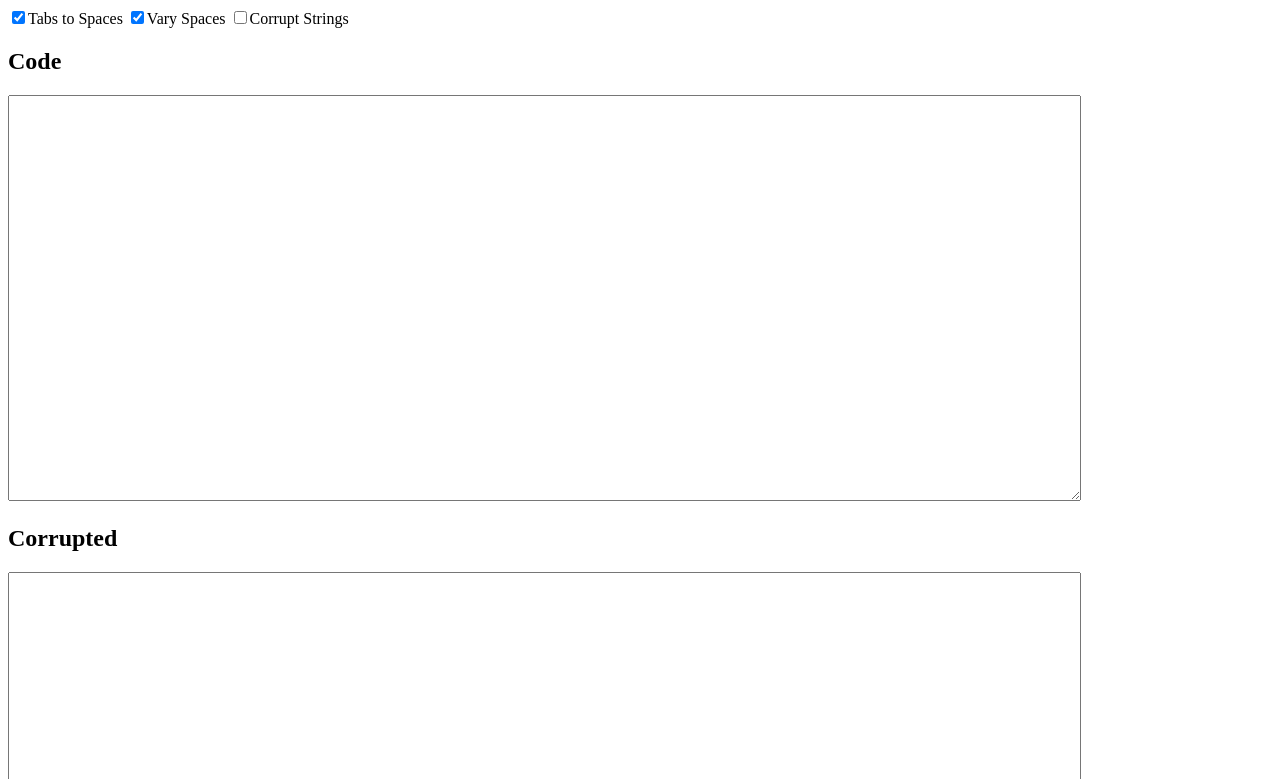
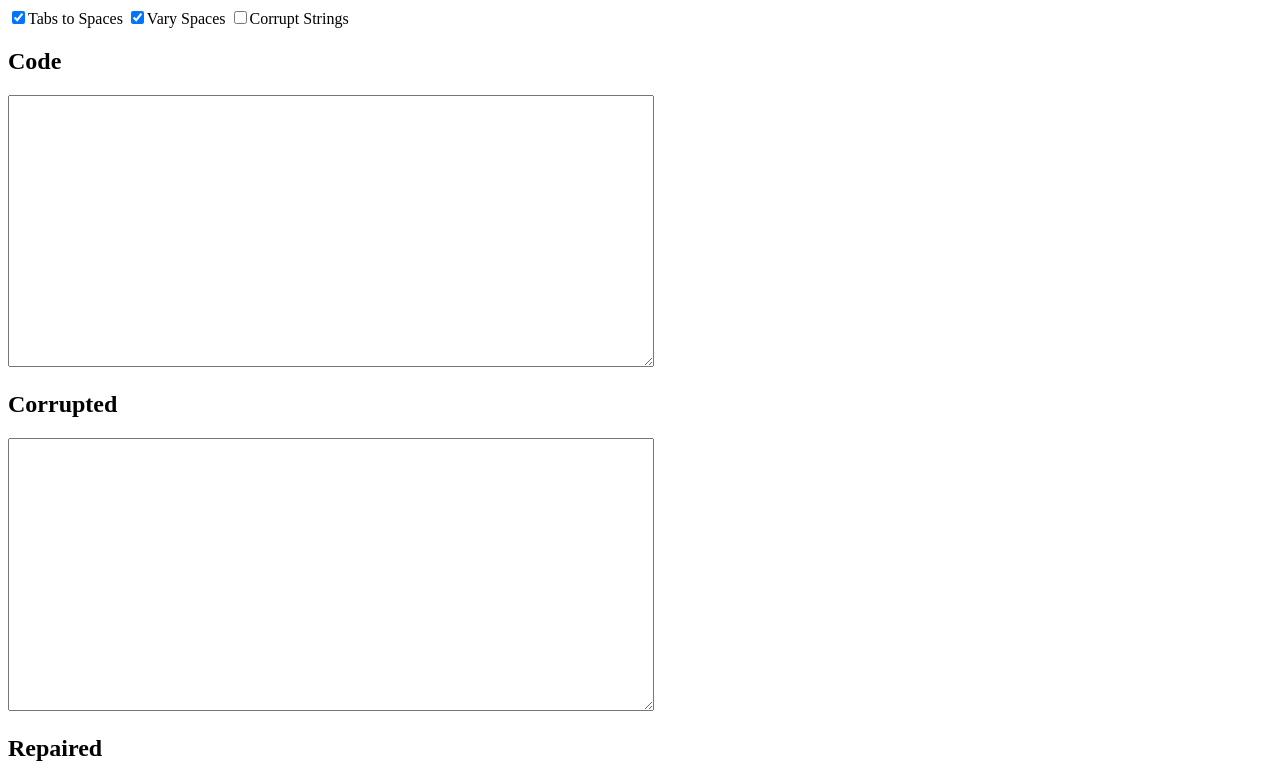
Before and after one commit to jncraton/codemark, a plain HTML site: page index.html in a window 1280 px wide. Shown: the top 779 px of the page. Drawn offline with Linux system fonts and the light colour scheme.

Commit message:
Shrink code boxes

```diff
--- a/index.html
+++ b/index.html
@@ -7,8 +7,8 @@
     <title></title>
     <style>
       textarea {
-        width: 80em;
-        height: 30em;
+        width: 80ch;
+        height: 20em;
       }
     </style>
   </head>
```
